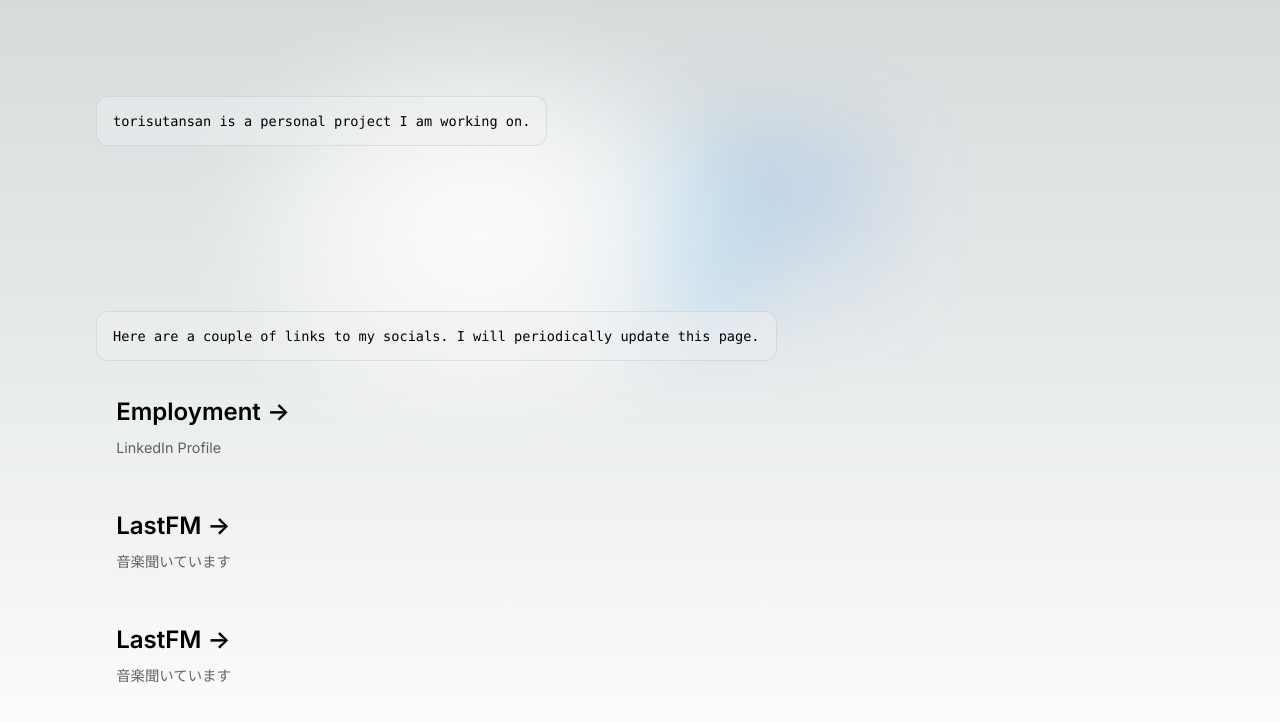
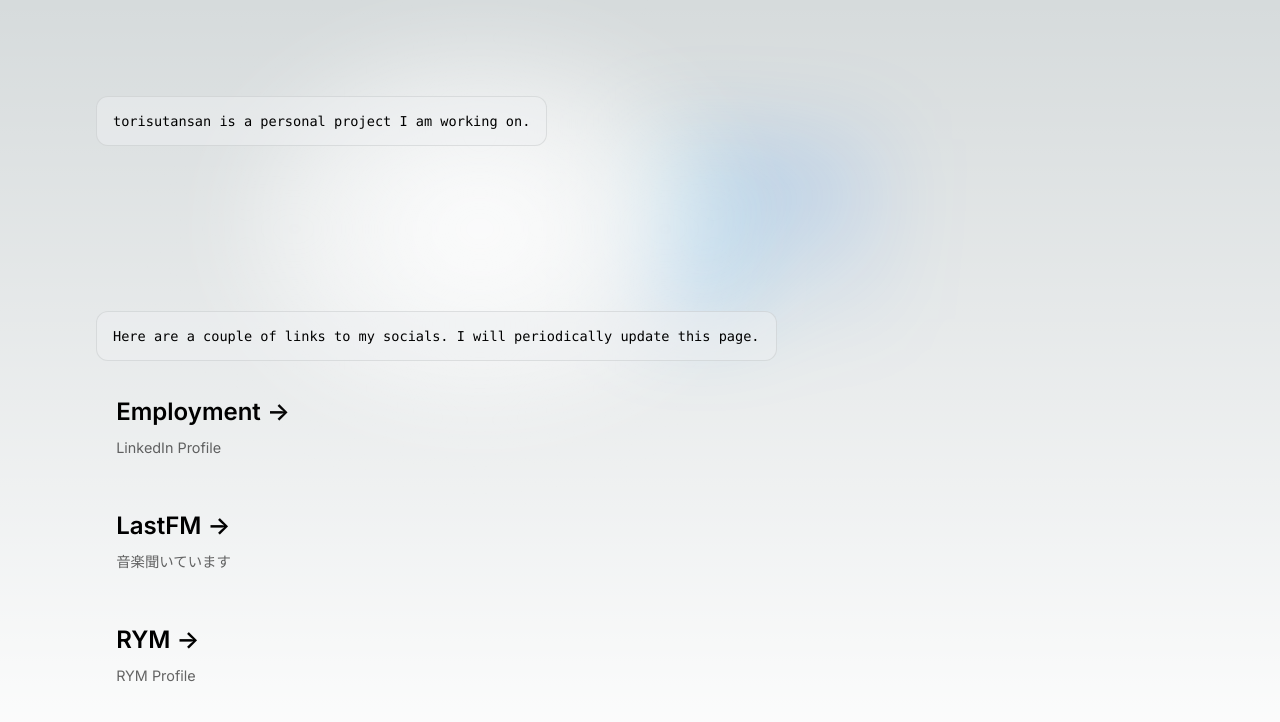
Before and after one commit to torisutansan02/torisutansan, a Next.js app: page / in a window 1280 px wide. Shown: the top 722 px of the page. Built offline with nearby package versions, Linux system fonts and the light colour scheme.

Commit message:
Adding RYM profile

```diff
--- a/pages/index.js
+++ b/pages/index.js
@@ -75,10 +75,10 @@ export default function Home() {
             rel = "noopener noreferrer"
           >
             <h2 className = {inter.className}>
-              LastFM <span> -&gt; </span>
+              RYM <span> -&gt; </span>
             </h2>
             <p className = {inter.className}>
-              音楽聞いています
+              RYM Profile
             </p>
           </a>
         </div>
```
